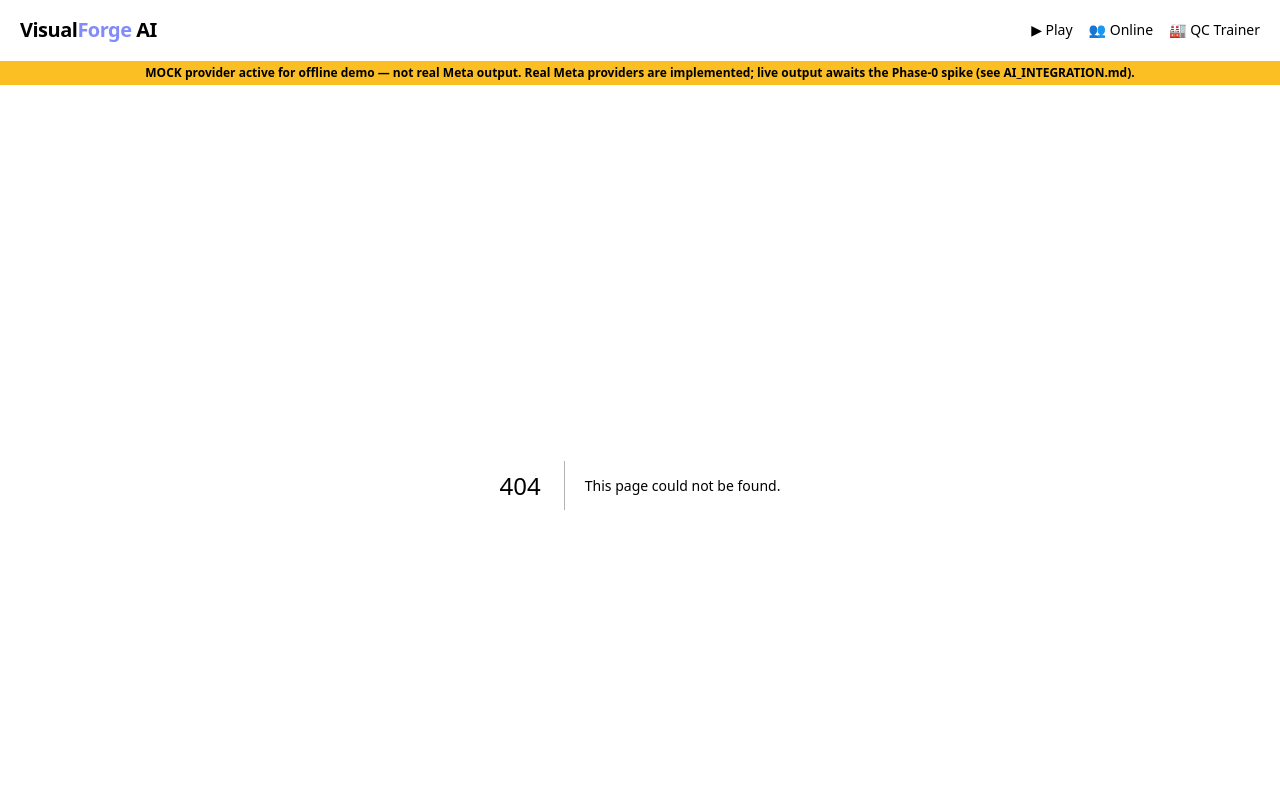
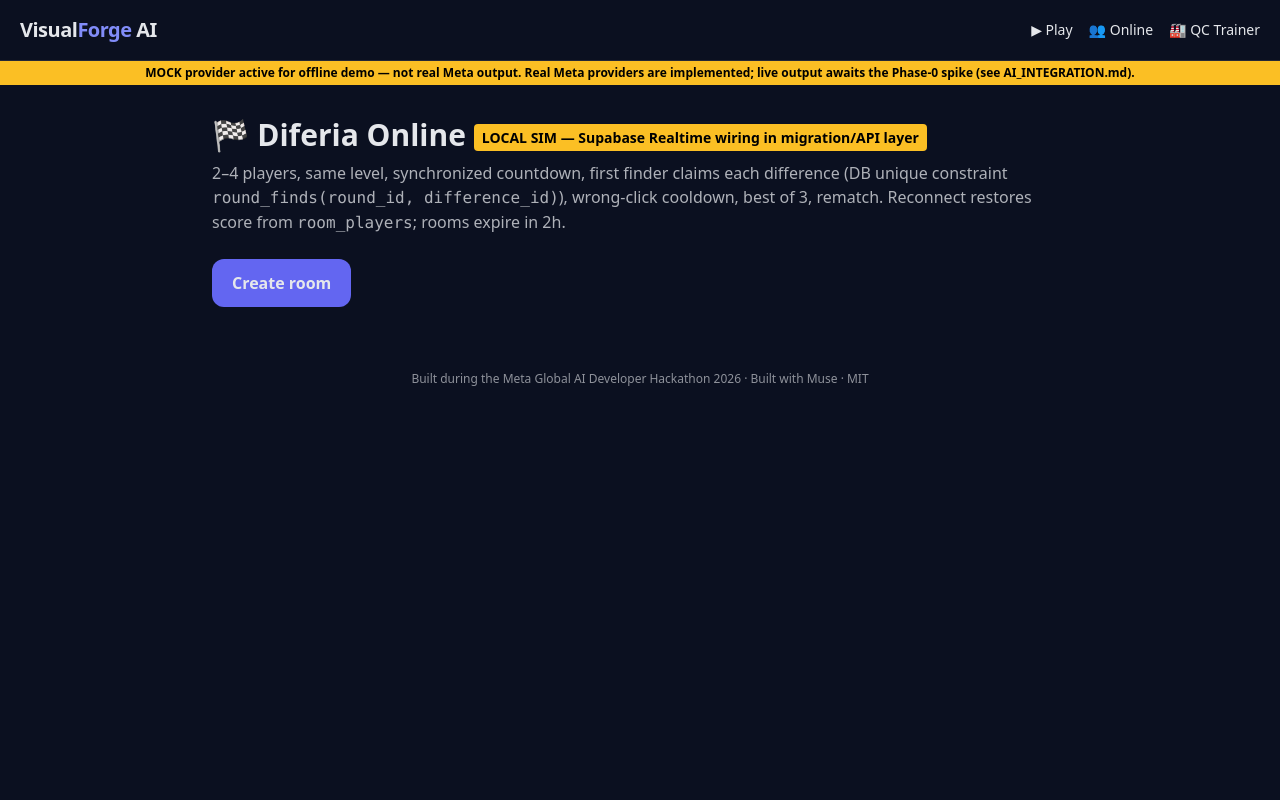
Before and after one commit to RemotingCoders/VisualForge-AI, a Next.js app: page /online in a window 1280 px wide. Before the commit this address had no page. Shown: the top 800 px of the page. Built offline with nearby package versions, Linux system fonts and the light colour scheme.

Commit message:
Phase 5: Diferia Online — local race sim on the DB first-finder-claims guard

```diff
--- /dev/null
+++ b/src/app/online/page.tsx
@@ -0,0 +1,28 @@
+'use client';
+import { useMemo, useState } from 'react';
+import { roomCode, RaceBook } from '@/lib/race';
+const PLAYERS = [{ id: 'you', name: 'You', color: '#22c55e' }, { id: 'rival', name: 'Rival (simulated)', color: '#f59e0b' }];
+export default function Online() {
+  const [code, setCode] = useState(''); const [ready, setReady] = useState(false); const [phase, setPhase] = useState<'lobby' | 'countdown' | 'race' | 'summary'>('lobby');
+  const [round, setRound] = useState(1); const [wins, setWins] = useState<Record<string, number>>({ you: 0, rival: 0 });
+  const [claimed, setClaimed] = useState<Record<string, string>>({}); const book = useMemo(() => new RaceBook(), [round]);
+  const claim = (diff: string, player: string) => { const r = book.claim(`round-${round}`, diff, player); if (!r.alreadyClaimed) setClaimed(c => ({ ...c, [diff]: player })); };
+  const endRound = () => { const tally = Object.values(claimed); const w = tally.filter(p => p === 'you').length >= tally.filter(p => p === 'rival').length ? 'you' : 'rival'; setWins(s => ({ ...s, [w]: s[w] + 1 })); setPhase('summary'); };
+  return (<main className="max-w-4xl mx-auto px-5 py-8">
+    <h1 className="text-3xl font-black">🏁 Diferia Online <span className="text-sm bg-amber-400 text-black px-2 py-1 rounded align-middle">LOCAL SIM — Supabase Realtime wiring in migration/API layer</span></h1>
+    <p className="opacity-75 mt-2">2–4 players, same level, synchronized countdown, first finder claims each difference (DB unique constraint <code>round_finds(round_id, difference_id)</code>), wrong-click cooldown, best of 3, rematch. Reconnect restores score from <code>room_players</code>; rooms expire in 2h.</p>
+    {!code ? <button className="mt-6 bg-indigo-500 font-bold px-5 py-3 rounded-xl" onClick={() => setCode(roomCode())}>Create room</button> : (<>
+      <div className="mt-6 bg-white/5 rounded-2xl p-5"><p>Room code <b className="text-2xl tracking-widest">{code}</b> · Invite: <code>/online?room={code}</code></p>
+        <ul className="mt-4 space-y-2">{PLAYERS.map(p => <li key={p.id} className="flex justify-between bg-white/5 rounded-lg px-3 py-2"><span><span style={{ background: p.color }} className="inline-block w-3 h-3 rounded-full mr-2" />{p.name}</span><span>{p.id === 'you' ? (ready ? '✅ ready' : '…') : '✅ ready'} · wins {wins[p.id]}</span></li>)}</ul>
+        {phase === 'lobby' && <button className="mt-4 bg-green-500 text-black font-bold px-4 py-2 rounded-lg" onClick={() => { setReady(true); setPhase('countdown'); setTimeout(() => setPhase('race'), 1200); }}>{ready ? 'Waiting…' : 'I\'m ready — start countdown'}</button>}
+        {phase === 'countdown' && <p className="mt-4 text-3xl font-black">3… 2… 1…</p>}
+        {phase === 'race' && <div className="mt-5"><p className="font-bold">Round {round} — race! Click a difference for You, or simulate the rival:</p>
+          <div className="flex flex-wrap gap-2 mt-3">{['diff-1', 'diff-2', 'diff-3', 'diff-4', 'diff-5'].map(d => <span key={d} className="flex gap-1"><button disabled={!!claimed[d]} onClick={() => claim(d, 'you')} className="bg-indigo-500 disabled:opacity-40 px-3 py-2 rounded-lg text-sm">{d} 🟢</button><button disabled={!!claimed[d]} onClick={() => claim(d, 'rival')} className="bg-amber-500 text-black disabled:opacity-40 px-3 py-2 rounded-lg text-sm">rival</button></span>)}</div>
+          <p className="mt-3 text-sm">{Object.entries(claimed).map(([d, p]) => <span key={d} className="mr-3">{d}: <b>{p}</b></span>)}</p>
+          <button className="mt-3 bg-white/15 px-4 py-2 rounded-lg" onClick={endRound}>End round</button></div>}
+        {phase === 'summary' && <div className="mt-5"><p className="font-bold">Round {round} summary — accuracy &amp; finds are server-written in production. Match: You {wins.you} · Rival {wins.rival}</p>
+          {round < 3 ? <button className="mt-3 bg-indigo-500 font-bold px-4 py-2 rounded-lg" onClick={() => { setRound(r => r + 1); setClaimed({}); setPhase('lobby'); setReady(false); }}>Next round</button>
+          : <button className="mt-3 bg-green-500 text-black font-bold px-4 py-2 rounded-lg" onClick={() => { setRound(1); setWins({ you: 0, rival: 0 }); setClaimed({}); setPhase('lobby'); }}>🔁 Rematch (best of 3)</button>}</div>}
+      </div></>)}
+  </main>);
+}
--- /dev/null
+++ b/src/lib/race.ts
@@ -0,0 +1,11 @@
+/** Race resolution identical in spirit to the DB unique constraint on round_finds(round_id, difference_id): first valid write wins. */
+export class RaceBook {
+  private winners = new Map<string, string>();
+  claim(roundId: string, differenceId: string, playerId: string): { winner: string; alreadyClaimed: boolean } {
+    const key = `${roundId}:${differenceId}`, existing = this.winners.get(key);
+    if (existing) return { winner: existing, alreadyClaimed: true };
+    this.winners.set(key, playerId); return { winner: playerId, alreadyClaimed: false };
+  }
+  winnerOf(roundId: string, differenceId: string) { return this.winners.get(`${roundId}:${differenceId}`) ?? null; }
+}
+export const roomCode = (rand = Math.random) => Array.from({ length: 6 }, () => 'ABCDEFGHJKMNPQRSTUVWXYZ23456789'[Math.floor(rand() * 31)]).join('');
```
